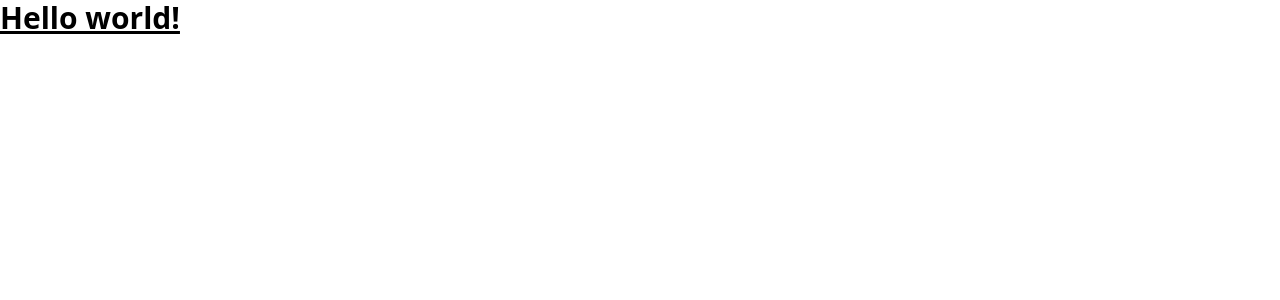
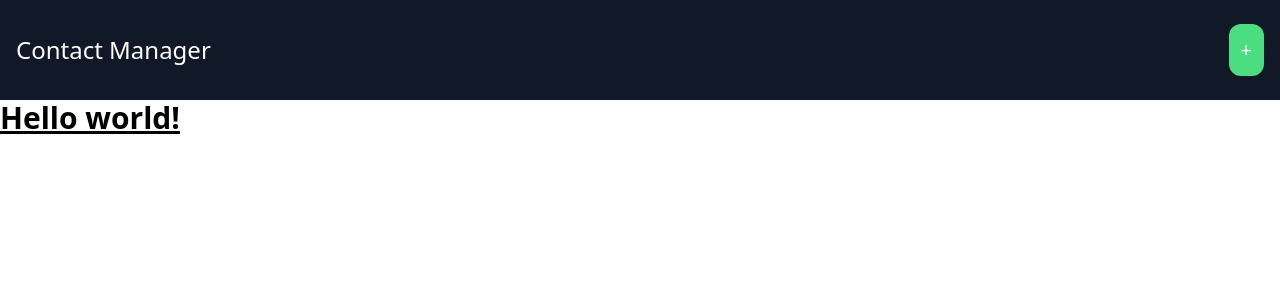
Before and after one commit to kei-kusanagi/ContactManager, a Django app: page / in a window 1280 px wide. Shown: the top 300 px of the page. Run offline with Django 4.2, Linux system fonts and the light colour scheme; some libraries are stand-ins or nearby versions.

Commit message:
add changes to base.html

```diff
--- a/contacmanager/core/templates/core/base.html
+++ b/contacmanager/core/templates/core/base.html
@@ -6,6 +6,11 @@
     <script src="https://cdn.tailwindcss.com"></script>
     </head>
 <body>
+    <nav class="py-6 px-4 bg-gray-900 flex justify-between items-center">
+        <h1 class="text-white text-2xl">Contact Manager</h1>
+
+        <a href="#" class="p-3 bg-green-400 text-white text-xl rounded-xl">+</a>
+    </nav>
     <h1 class="text-3xl font-bold underline">
         Hello world!
     </h1>
```
Also changed, not shown: contacmanager/db.sqlite3.
